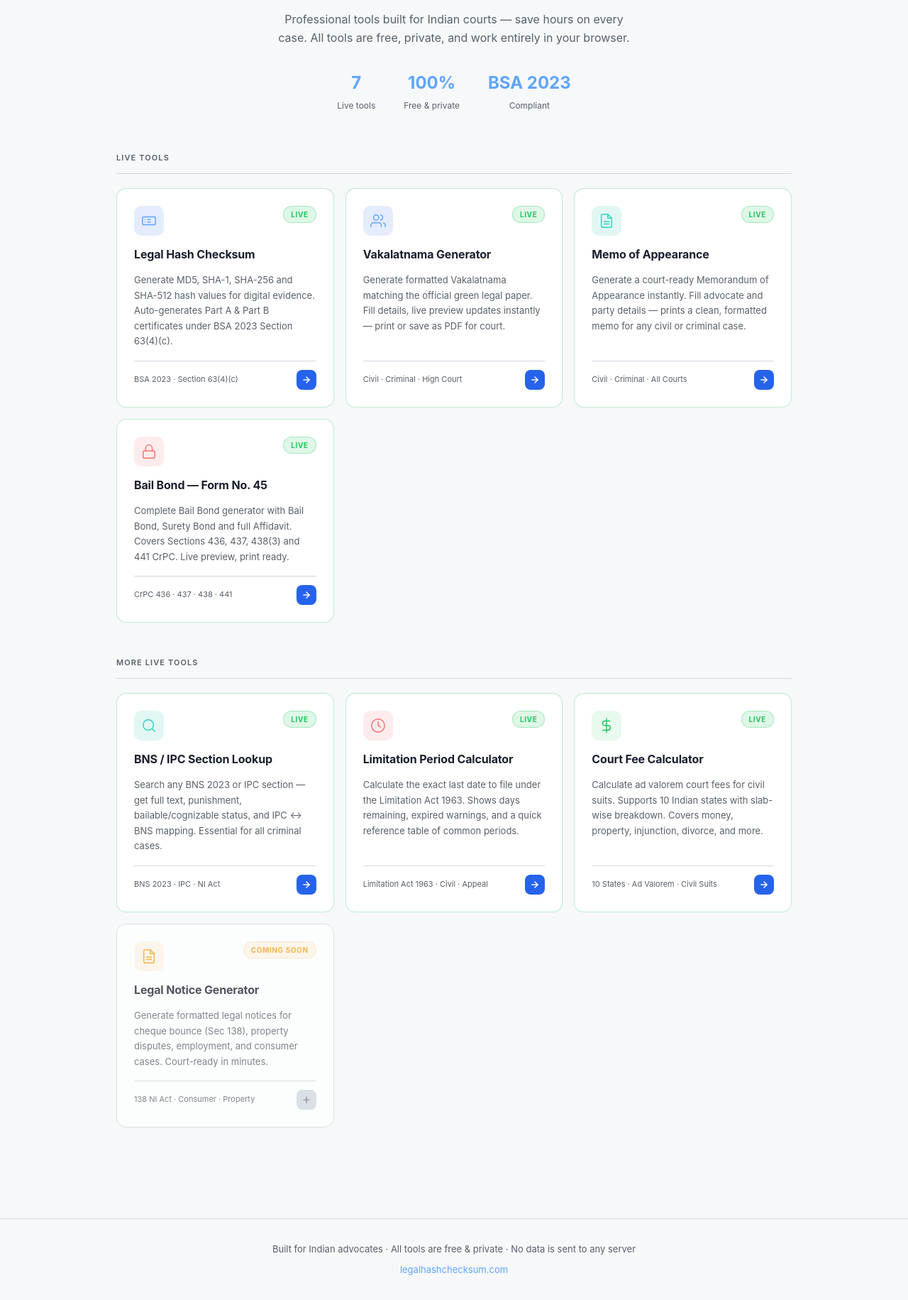
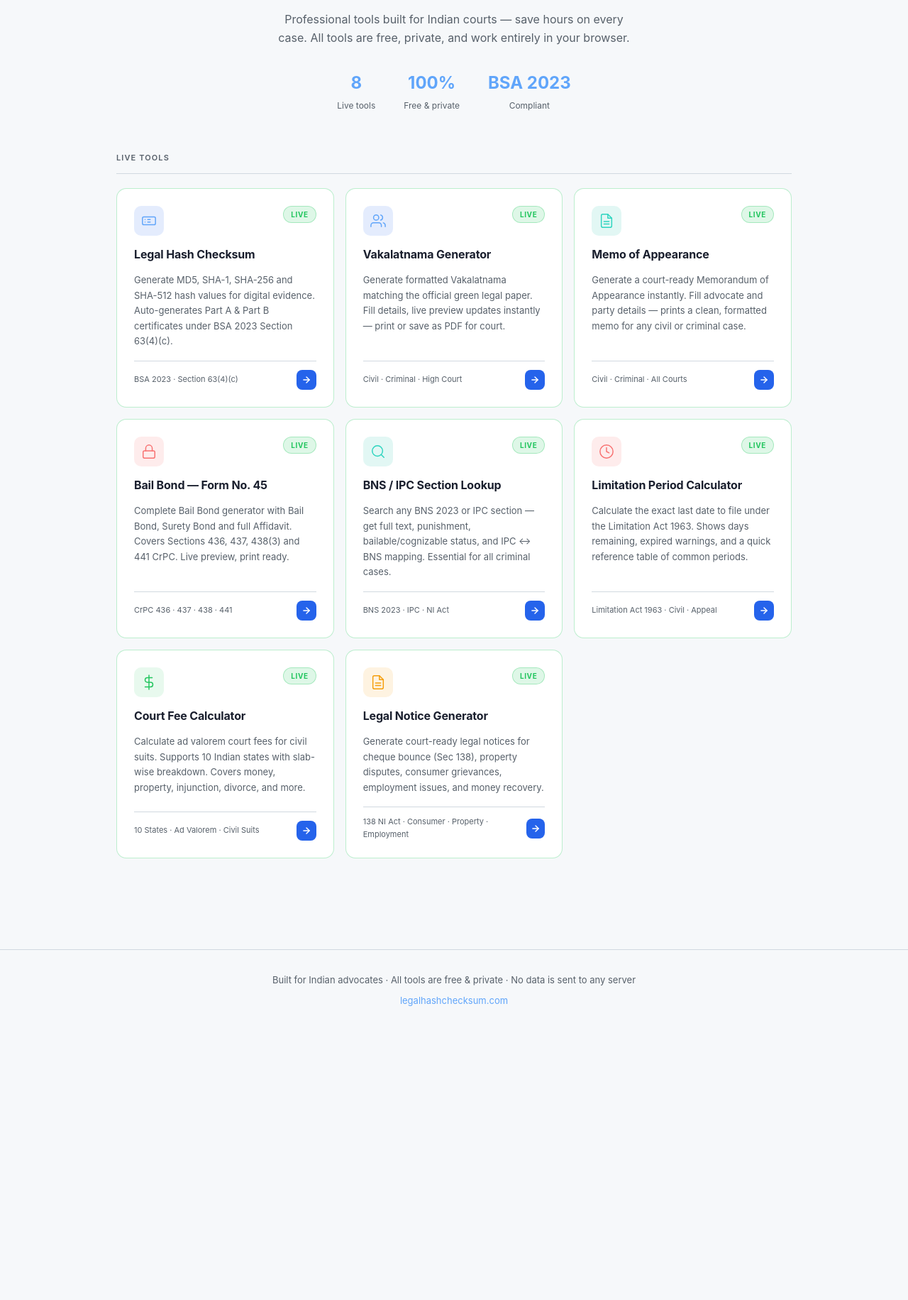
Before and after one commit to Umangmathpalumang/Legal_Hash_Checksum, a FastAPI app: page /tools in a window 1280 px wide. Shown: the part 297-2128 px from the top of the page at 71% size. After the commit the page ends 1714 px from the top, so only its background shows below. Run offline with FastAPI, Linux system fonts and the light colour scheme.

Commit message:
Tools hub: Legal Notice Generator now live

```diff
--- a/templates/tools.html
+++ b/templates/tools.html
@@ -111,7 +111,7 @@ footer a{color:var(--accent-light);text-decoration:none}
   <h1>Legal Tools for<br><span>Advocates & Law Firms</span></h1>
   <p>Professional tools built for Indian courts — save hours on every case. All tools are free, private, and work entirely in your browser.</p>
   <div class="hero-stats">
-    <div class="stat"><div class="stat-num">7</div><div class="stat-label">Live tools</div></div>
+    <div class="stat"><div class="stat-num">8</div><div class="stat-label">Live tools</div></div>
     <div class="stat"><div class="stat-num">100%</div><div class="stat-label">Free & private</div></div>
     <div class="stat"><div class="stat-num">BSA 2023</div><div class="stat-label">Compliant</div></div>
   </div>
@@ -186,10 +186,7 @@ footer a{color:var(--accent-light);text-decoration:none}
       </div>
     </a>
 
-  </div>
 
-  <div class="section-label">More live tools</div>
-  <div class="tools-grid">
 
     <!-- BNS / IPC Lookup — LIVE -->
     <a href="/bns-lookup" class="tool-card live">
@@ -239,21 +236,21 @@ footer a{color:var(--accent-light);text-decoration:none}
       </div>
     </a>
 
-    <!-- Legal Notice Generator — Coming Soon -->
-    <div class="tool-card soon">
+    <!-- Legal Notice Generator — LIVE -->
+    <a href="/legal-notice" class="tool-card live">
       <div class="card-top">
-        <div class="card-icon" style="background:rgba(245,158,11,.1)">
+        <div class="card-icon" style="background:rgba(245,158,11,.12)">
           <svg viewBox="0 0 24 24" style="stroke:#f59e0b;fill:none;stroke-width:1.6;stroke-linecap:round;stroke-linejoin:round"><path d="M14 2H6a2 2 0 0 0-2 2v16a2 2 0 0 0 2 2h12a2 2 0 0 0 2-2V8z"/><polyline points="14 2 14 8 20 8"/><line x1="16" y1="13" x2="8" y2="13"/><line x1="16" y1="17" x2="8" y2="17"/></svg>
         </div>
-        <span class="badge badge-soon">Coming soon</span>
+        <span class="badge badge-live">Live</span>
       </div>
       <div class="card-title">Legal Notice Generator</div>
-      <div class="card-desc">Generate formatted legal notices for cheque bounce (Sec 138), property disputes, employment, and consumer cases. Court-ready in minutes.</div>
+      <div class="card-desc">Generate court-ready legal notices for cheque bounce (Sec 138), property disputes, consumer grievances, employment issues, and money recovery.</div>
       <div class="card-footer">
-        <span class="card-tag">138 NI Act · Consumer · Property</span>
-        <div class="card-arrow-soon"><svg viewBox="0 0 24 24"><line x1="12" y1="5" x2="12" y2="19"/><line x1="5" y1="12" x2="19" y2="12"/></svg></div>
+        <span class="card-tag">138 NI Act · Consumer · Property · Employment</span>
+        <div class="card-arrow"><svg viewBox="0 0 24 24"><line x1="5" y1="12" x2="19" y2="12"/><polyline points="12 5 19 12 12 19"/></svg></div>
       </div>
-    </div>
+    </a>
 
   </div>
 </div>
```
